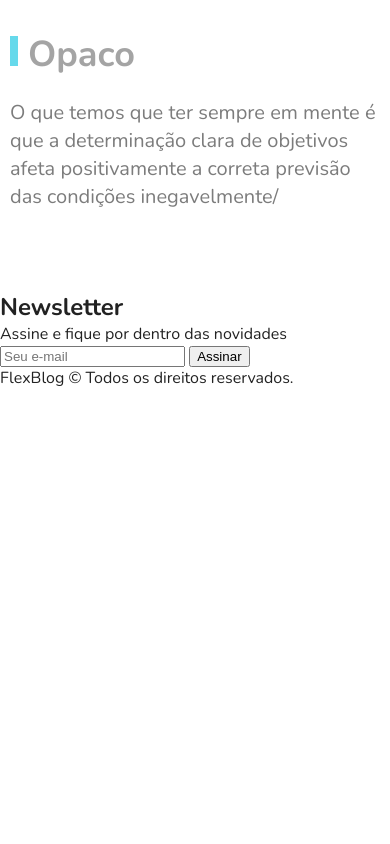
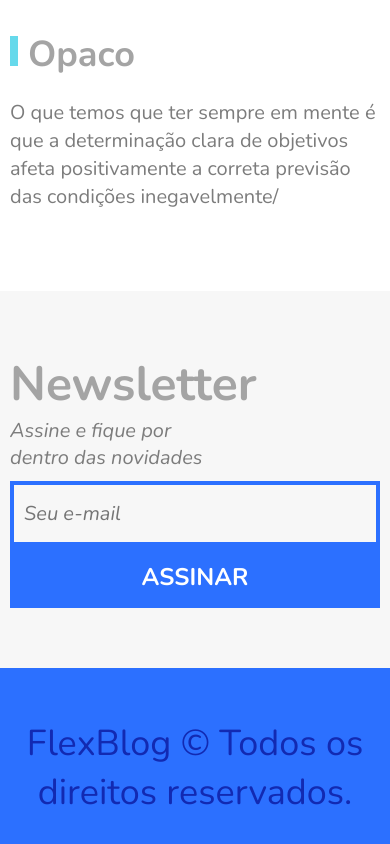
Before and after one commit to vinifsouza-s/CSS-FlexBox, a plain HTML site: page index.html in a window 390 px wide. Shown: the part 5652-6496 px from the top of the page. Before the commit the page ends 6041 px from the top, so only its background shows below. Drawn offline with nearby package versions, Linux system fonts and the light colour scheme.

Commit message:
Estilização e Responsividade Newsletter / Footer

```diff
--- a/css/style.css
+++ b/css/style.css
@@ -317,3 +317,88 @@ img{
     line-height: 1.4;
     color: #7c7c7c;
 }
+
+/*Newsletter*/
+
+.newsletter{
+    background: #f7f7f7;
+    padding: 60px calc((100% - 960px) / 2 );
+    display:flex;
+    flex-wrap: wrap;
+}
+
+.newsletter-info{
+    flex: 1 1 240px;
+    margin: 0 10px;
+}
+
+.newsletter-info h1{
+    font-size: 3em;
+    color: #a4a4a4;
+}
+
+.newsletter-info p{
+    font-size: 1.25em;
+    font-style: italic;
+    max-width: 200px;
+    color: #7c7c7c;
+    margin-bottom: 10px;
+}
+
+.newsletter-form{
+    flex: 2 1 260px;
+    margin: 0 10px;
+    align-self: center;
+    display: flex;
+    flex-wrap: wrap;
+}
+
+.newsletter-form input{
+    flex: 3 1 200px;
+    font-size: 1.25em;
+    color: #7c7c7c;
+    font-style: italic;
+    font-family: "Nunito", Helvetica, Arial, sans-serif;
+    border: 4px solid #2c70ff;
+    background: transparent;
+    padding:15px 10px;
+    margin: 0px;
+    border-radius: 0px;
+}
+
+
+.newsletter-form button{
+    flex: 1 1 260px;
+    font-family: "Nunito", Helvetica, Arial, sans-serif;
+    font-size: 2.25em;
+    font-weight: bold;
+    text-transform: uppercase;
+    background:#2c70ff;
+    color: white;
+    margin: 0px;
+    cursor: pointer;
+    border: 0px;
+    padding: 15px 10px;
+}
+
+@media (max-width: 600px) {
+    .newsletter-form button{
+    font-size: 1.5em;
+    }
+}
+
+/*Footer*/
+
+.footer{
+    display:flex;
+    background:#2c70ff;
+    height:200px;
+    align-items: center;
+}
+
+.footer p{
+    flex: 1;
+    text-align: center;
+    font-size: 2.25em;
+    color: #122ab2;
+}
```
